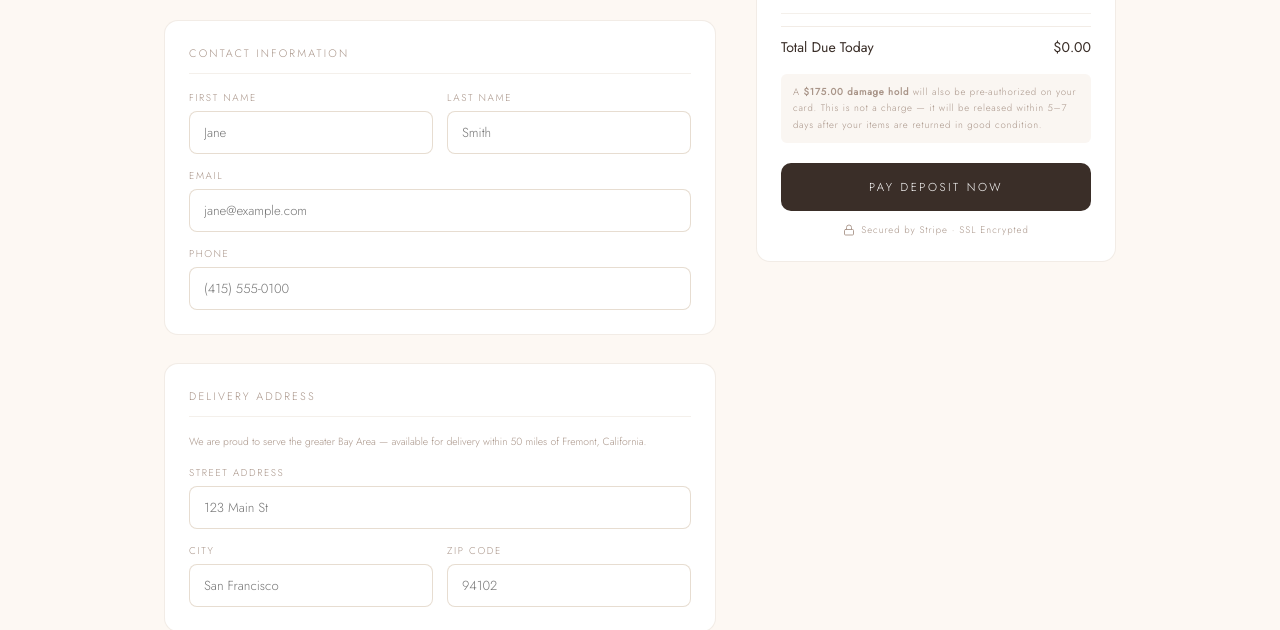
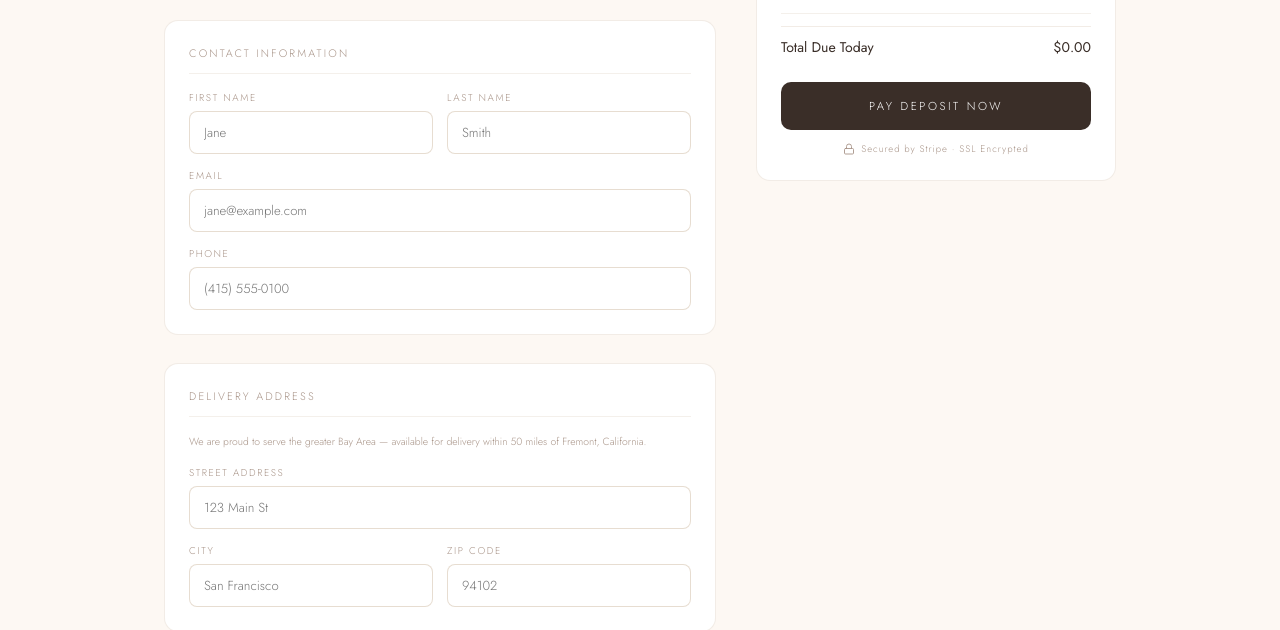
Before and after one commit to thebackdropbar/backdropbarco, a website: page checkout.html in a window 1280 px wide. Shown: the part 191-821 px from the top of the page. Drawn offline with nearby package versions, Linux system fonts and the light colour scheme; a script that the page names is missing.

Commit message:
Add files via upload

```diff
--- a/checkout.html
+++ b/checkout.html
@@ -326,9 +326,6 @@
     <div class="summary-row total">
       <strong>Total Due Today</strong>
       <strong id="depositDue">$0.00</strong>
-    </div>
-    <div class="damage-note">
-      A <strong>$175.00 damage hold</strong> will also be pre-authorized on your card. This is not a charge — it will be released within 5–7 days after your items are returned in good condition.
     </div>
     <button class="pay-btn" id="payBtn" onclick="handlePayment()">Pay Deposit Now</button>
     <div class="secure-note">
```
